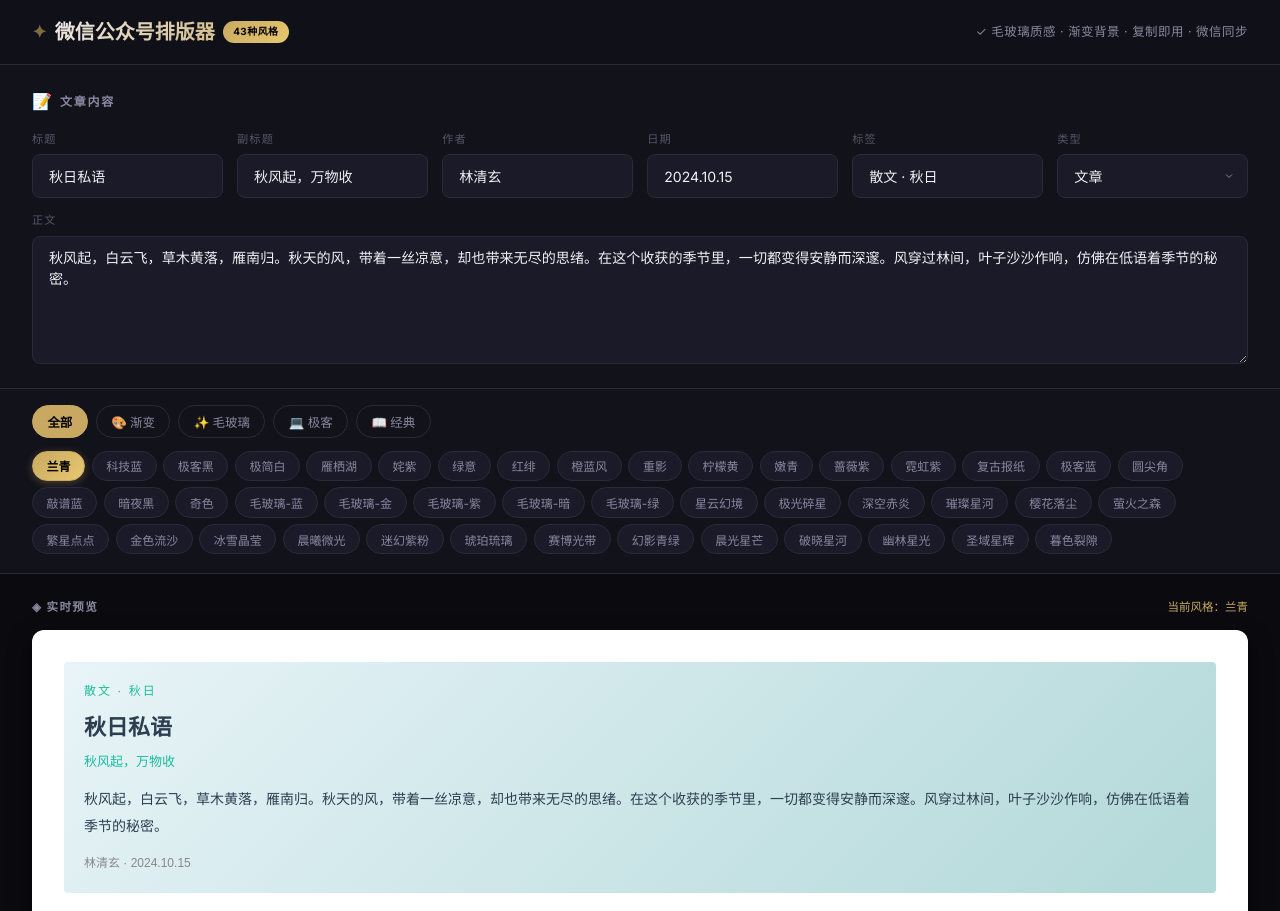
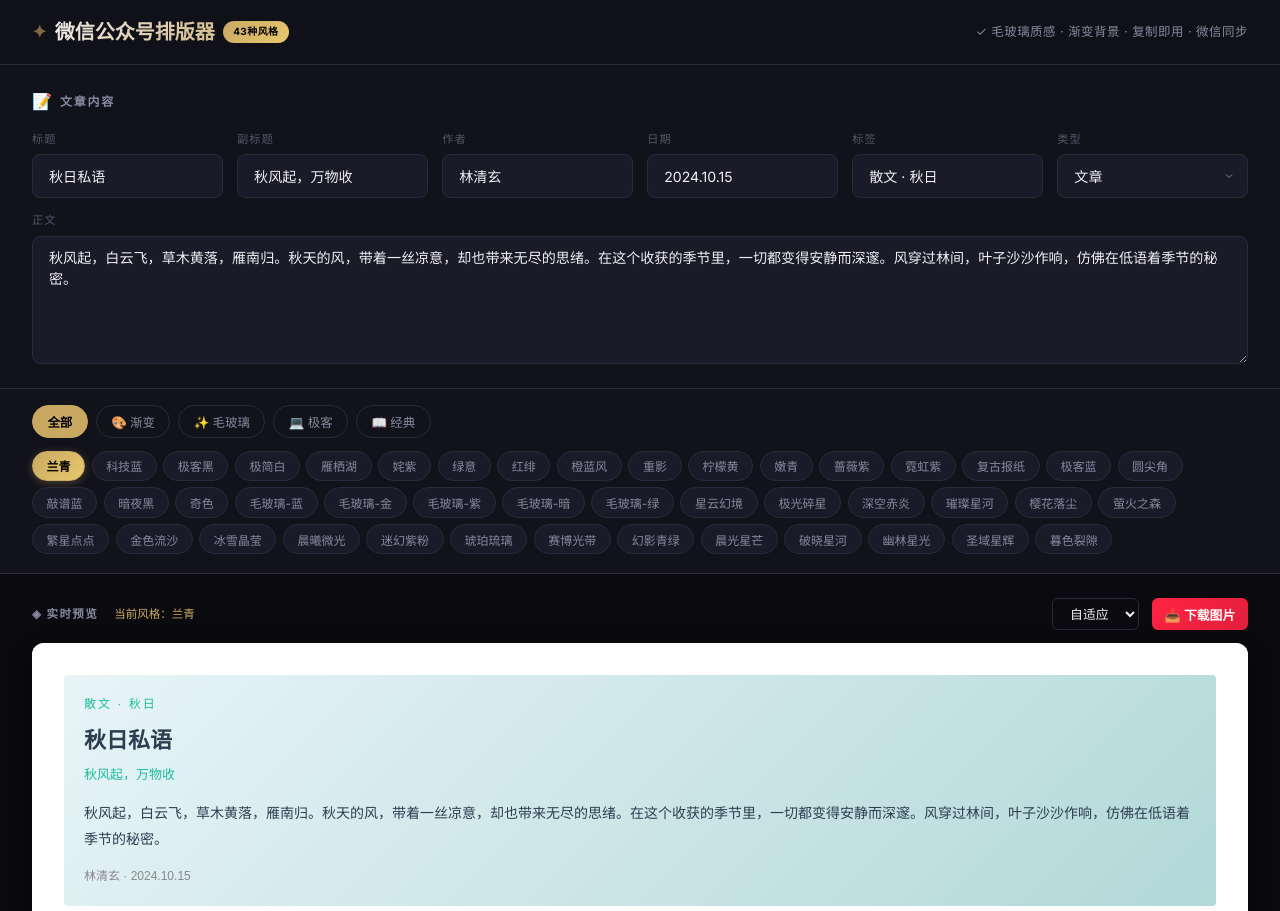
Before and after one commit to WhoJave/WeChatArticleStyleGenerator, a Vue app: page / in a window 1280 px wide. Shown: the top 911 px of the page. Built offline with nearby package versions, Linux system fonts and the light colour scheme.

Commit message:
feat: add image download and aspect ratio to preview panel

```diff
--- a/src/components/PreviewPanel.vue
+++ b/src/components/PreviewPanel.vue
@@ -2,25 +2,79 @@
   <section class="preview-section">
     <div class="container">
       <div class="preview-header">
-        <span class="preview-label">◈ 实时预览</span>
-        <span class="preview-style-name" v-if="styleName">当前风格：{{ styleName }}</span>
+        <div class="header-left">
+          <span class="preview-label">◈ 实时预览</span>
+          <span class="preview-style-name" v-if="styleName">当前风格：{{ styleName }}</span>
+        </div>
+        <div class="header-actions">
+          <select v-model="aspectRatio" class="aspect-select">
+            <option value="auto">自适应</option>
+            <option value="1/1">1:1</option>
+            <option value="3/4">3:4</option>
+            <option value="4/3">4:3</option>
+            <option value="16/9">16:9</option>
+          </select>
+          <button class="export-btn" @click="exportImage" :disabled="exporting">
+            <span v-if="exporting" class="spinner"></span>
+            {{ exporting ? '生成中...' : '📥 下载图片' }}
+          </button>
+        </div>
       </div>
-      <div class="preview-box" ref="previewRef">
-        <div v-html="html" class="preview-content"></div>
+      <div class="preview-box">
+        <div class="export-frame" ref="exportPreview" :style="frameStyle">
+          <div v-html="html" class="preview-content"></div>
+        </div>
       </div>
     </div>
   </section>
 </template>
 
 <script setup>
-import { ref } from 'vue'
+import { ref, computed, inject } from 'vue'
 
-defineProps({
+const props = defineProps({
   html: { type: String, default: '' },
   styleName: { type: String, default: '' },
 })
 
-const previewRef = ref(null)
+const exportPreview = ref(null)
+const exporting = ref(false)
+const aspectRatio = ref('auto')
+const toast = inject('toast')
+
+const frameStyle = computed(() => {
+  if (aspectRatio.value === 'auto') return {}
+  return {
+    aspectRatio: aspectRatio.value,
+  }
+})
+
+async function exportImage() {
+  exporting.value = true
+  try {
+    const html2canvas = (await import('html2canvas')).default
+    const el = exportPreview.value
+    if (!el) throw new Error('Preview element not found')
+
+    const canvas = await html2canvas(el, {
+      backgroundColor: '#ffffff',
+      scale: 2,
+      useCORS: true,
+    })
+
+    const link = document.createElement('a')
+    link.download = `Preview_${props.styleName || 'Style'}.png`
+    link.href = canvas.toDataURL('image/png')
+    link.click()
+
+    if (toast) toast.show('图片已成功下载', 'success')
+  } catch (err) {
+    console.error('Export failed:', err)
+    if (toast) toast.show(`导出失败: ${err.message}`, 'error')
+  } finally {
+    exporting.value = false
+  }
+}
 </script>
 
 <style scoped>
@@ -33,6 +87,67 @@ const previewRef = ref(null)
   align-items: center;
   justify-content: space-between;
   margin-bottom: 0.8rem;
+}
+
+.header-left {
+  display: flex;
+  align-items: center;
+  gap: 1rem;
+}
+
+.header-actions {
+  display: flex;
+  align-items: center;
+  gap: 0.8rem;
+}
+
+.aspect-select {
+  padding: 0.4rem 0.8rem;
+  border-radius: 6px;
+  border: 1px solid var(--border);
+  background: var(--bg-primary);
+  font-size: 0.8rem;
+  color: var(--text-primary);
+  outline: none;
+  cursor: pointer;
+  transition: all var(--transition);
+}
+.aspect-select:hover {
+  border-color: var(--accent);
+}
+
+.export-btn {
+  padding: 0.4rem 0.8rem;
+  border: none;
+  border-radius: 6px;
+  background: linear-gradient(135deg, #ff2442, #e01f3d);
+  color: #fff;
+  font-size: 0.8rem;
+  font-weight: 600;
+  cursor: pointer;
+  display: flex;
+  align-items: center;
+  gap: 6px;
+  transition: all var(--transition);
+}
+
+.export-btn:hover:not(:disabled) {
+  transform: translateY(-1px);
+  box-shadow: 0 4px 12px rgba(255, 36, 66, 0.3);
+}
+
+.export-btn:disabled {
+  opacity: 0.5;
+  cursor: not-allowed;
+}
+
+.spinner {
+  width: 12px;
+  height: 12px;
+  border: 2px solid rgba(255,255,255,0.3);
+  border-top-color: #fff;
+  border-radius: 50%;
+  animation: spin 0.6s linear infinite;
 }
 
 .preview-label {
@@ -52,14 +167,23 @@ const previewRef = ref(null)
 .preview-box {
   background: #ffffff;
   border-radius: var(--radius-md);
+  min-height: 180px;
+  box-shadow: var(--shadow-md);
+  transition: box-shadow var(--transition);
+  overflow: hidden;
+  display: flex;
+  flex-direction: column;
+}
+
+.export-frame {
+  width: 100%;
+  background: #ffffff;
   padding: 2rem;
-  min-height: 180px;
   display: flex;
   align-items: center;
   justify-content: center;
-  box-shadow: var(--shadow-md);
-  transition: box-shadow var(--transition);
-  overflow: hidden;
+  flex-direction: column;
+  box-sizing: border-box;
 }
 
 .preview-box:hover {
```
